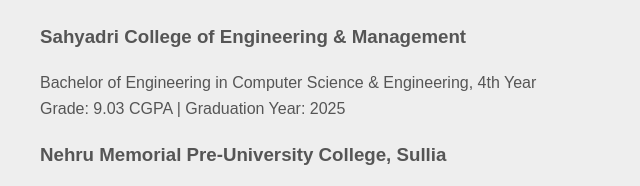
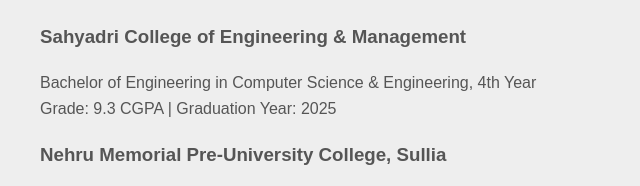
Before and after one commit to Raajitha14/portfolio, a plain HTML site: page education.html in a window 1280 px wide. Shown: the part 125-311 px from the top of the page, 0-640 px from the left. Drawn offline with Linux system fonts and the light colour scheme.

Commit message:
second_commit

```diff
--- a/education.html
+++ b/education.html
@@ -23,7 +23,7 @@
                 <h3>Sahyadri College of Engineering & Management</h3>
                 <p>
                     Bachelor of Engineering in Computer Science & Engineering, 4th Year<br>
-                    Grade: 9.03 CGPA | Graduation Year: 2025
+                    Grade: 9.3 CGPA | Graduation Year: 2025
                 </p>
             </div>
             <div class="school">
```
